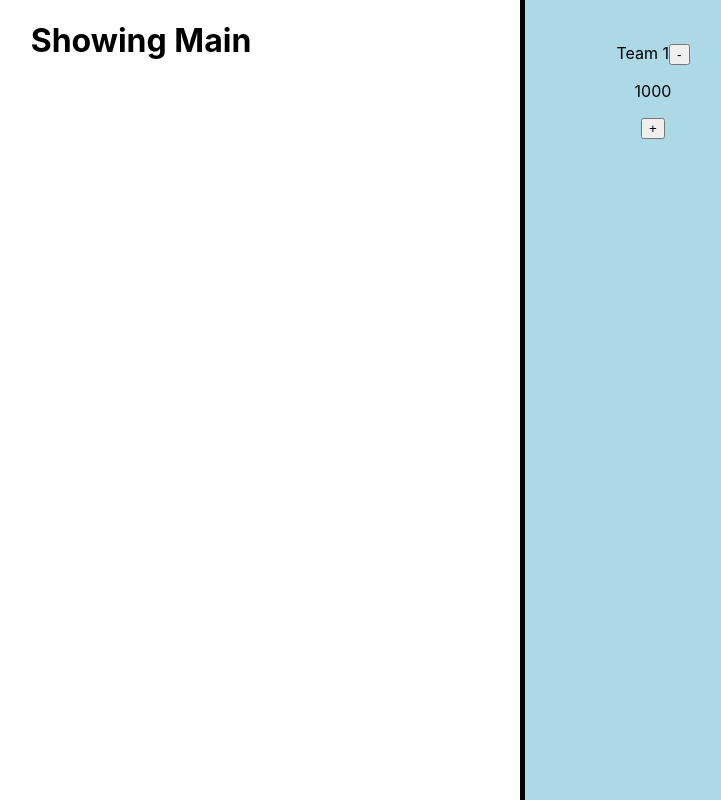
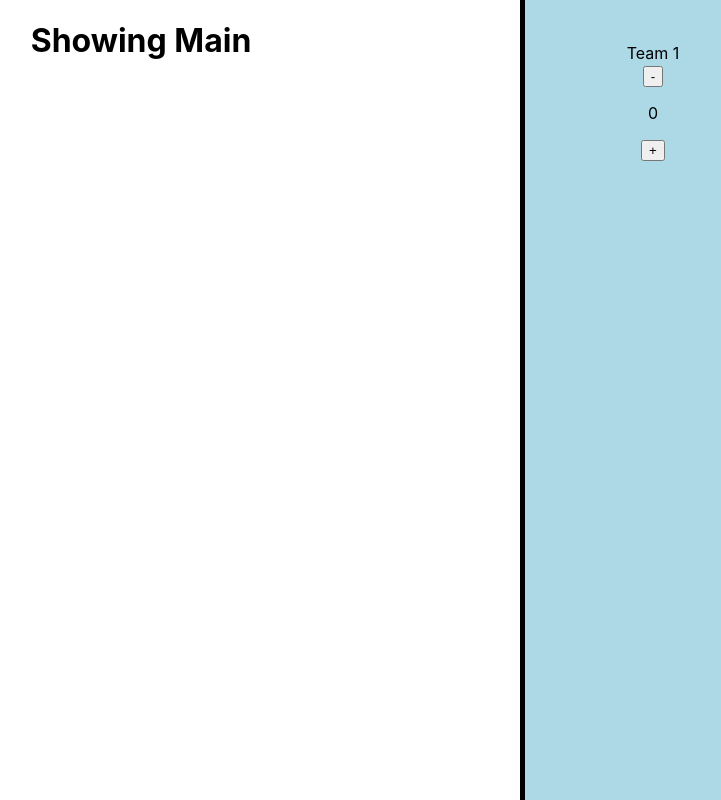
Before and after one commit to priyanshumahey/Jeopardy, a React (Create React App) app in the folder game/: page / in a window 1280 px wide. Both pictures are taken after a click on the button "Start the game!". Shown: the top 800 px of the page, without its empty margins (499-1220 px from the left). Built offline with nearby package versions, Linux system fonts and the light colour scheme.

Commit message:
Update App.js

```diff
--- a/game/src/App.js
+++ b/game/src/App.js
@@ -39,7 +39,7 @@ function App() {
         //Changes Main
     const showMainClick = () => {setshowMain(true)
         setNames(formatName(nameArr, players))
-        setPoints([1000,0,0,0,0,0,0,0])
+        setPoints([0,0,0,0,0,0,0,0])
     };
         //Changes formating of the name
     const formatName = (arr, num) =>{
@@ -129,9 +129,11 @@ function App() {
                     {names.map(name =>
                     <div key={name}>
                         {name}
-                        <button className="pointmin" onClick={()=>decreasePoint(names.indexOf(name))}>-</button>
-                        <p  key={Points[names.indexOf(name)]}> {Points[names.indexOf(name)]}</p>
-                        {<button className="pointadd" onClick={()=> increasePoint(names.indexOf(name))}>+</button>}
+                        <div className="Points">
+                            <button className="pointmin" onClick={()=>decreasePoint(names.indexOf(name))}>-</button>
+                            <p  key={Points[names.indexOf(name)]}> {Points[names.indexOf(name)]}</p>
+                            {<button className="pointadd" onClick={()=> increasePoint(names.indexOf(name))}>+</button>}
+                        </div>
                     </div>
                     )}
                 </div>
```
